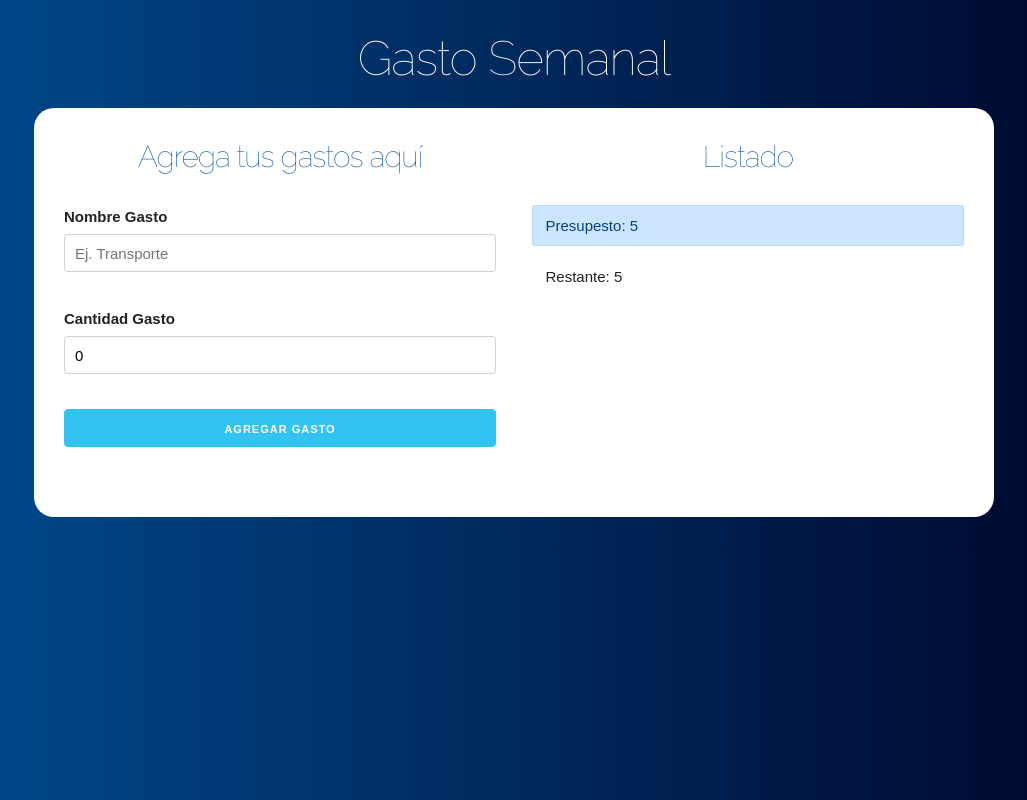
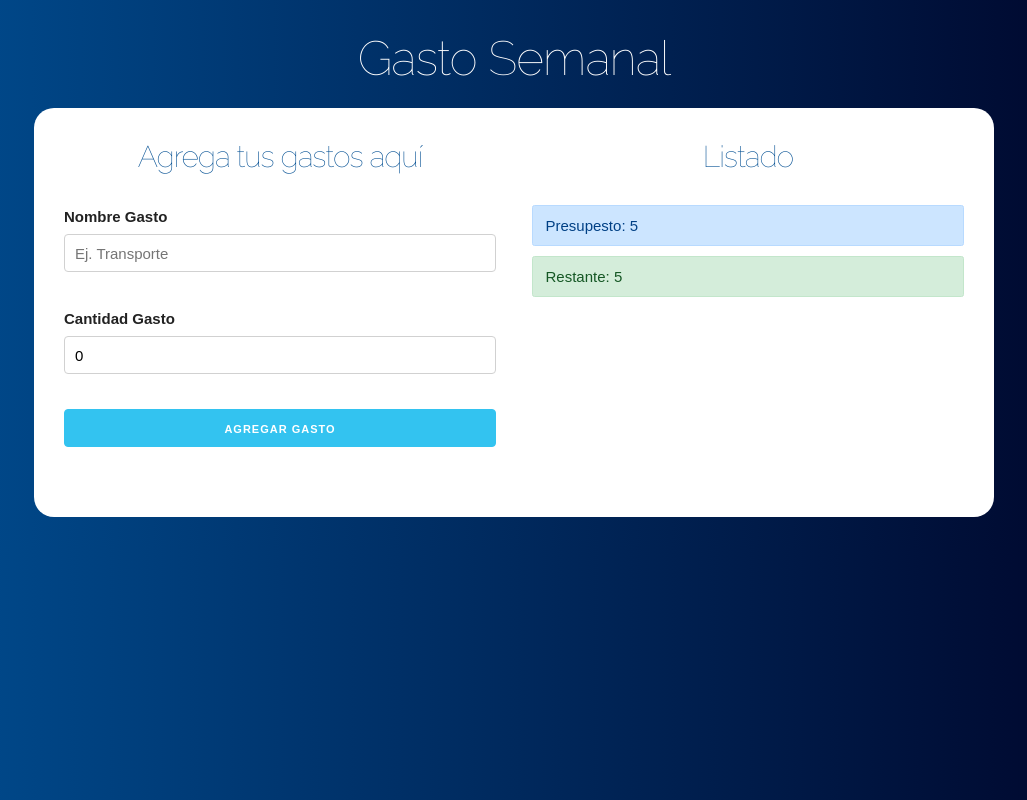
Before and after one commit to arielgarciadev/presupuestoReact, a React (Create React App) app: page / in a window 1280 px wide. Both pictures are taken after typing "5" into the empty fields and a click on the input "Definir Presupuesto". Shown: the whole page, without its empty margins (126-1153 px from the left). Built offline with nearby package versions, Linux system fonts and the light colour scheme.

Commit message:
Resta en el presupuesto y alerta de colores

```diff
--- a/src/App.js
+++ b/src/App.js
@@ -1,4 +1,4 @@
-import React,{useState} from 'react'
+import React,{useState, useEffect} from 'react'
 import Pregunta from './components/Pregunta'
 import Formulario from './components/Formulario'
 import Listado from './components/Listado'
@@ -11,14 +11,30 @@
   const [restante, guardarRestante] = useState(0);
   const [mortrarpregunta, actualizarPregunta] = useState(true);
   const [gastos, guardarGastos] = useState([]);
+  const [gasto, guardarGasto] = useState({});
+  const [creargasto, guardarCrearGasto] = useState(false);
 
-  // Cuando agregemos un nuevo gasto
-  const agregarNuevoGasto = gasto => {
-    guardarGastos([
-      ...gastos,
-      gasto
-    ])
-  }
+
+
+  // UseEffect que actualiza el restante
+  useEffect(() => {
+    if(creargasto) {
+
+      // Agrega gastos
+      guardarGastos([
+        ...gastos,
+        gasto
+      ])
+
+      // Resta del presupuesto actual
+      const presupuestoRestante = restante - gasto.cantidad;
+      guardarRestante(presupuestoRestante);
+
+      //Resetear a false
+      guardarCrearGasto(false);
+    }
+  }, [gasto, creargasto, gastos, restante])
+
 
   return (
     <div className="container">
@@ -39,7 +55,8 @@
               <div className="row">
                 <div className="one-half column">
                   <Formulario
-                  agregarNuevoGasto={agregarNuevoGasto}
+                  guardarGasto={guardarGasto}
+                  guardarCrearGasto={guardarCrearGasto}
                   />
                 </div>
                 <div className="one-half column">
--- a/src/components/ControlPresupuesto.js
+++ b/src/components/ControlPresupuesto.js
@@ -1,4 +1,5 @@
 import React, {Fragment} from 'react'
+import {revisarPresupuesto} from '../helpers'
 
 const ControlPresupuesto = ({presupuesto, restante}) => {
     return (
@@ -6,7 +7,7 @@
             <div className="alert alert-primary">
                 Presupesto: {presupuesto}
             </div>
-            <div className="alert">
+            <div className={revisarPresupuesto(presupuesto,restante)}>
                 Restante: {restante}
             </div>
         </Fragment>
--- a/src/components/Formulario.js
+++ b/src/components/Formulario.js
@@ -2,7 +2,7 @@
 import Error from './Error';
 import shortid from 'shortid';
 
-const Formulario = ({agregarNuevoGasto}) => {
+const Formulario = ({guardarGasto, guardarCrearGasto}) => {
 
     const [nombre, guardarNombre] = useState('');
     const [cantidad, guardarCantidad] = useState(0);
@@ -27,7 +27,8 @@
             id: shortid.generate()
         }
         // Pasar el gasto al componente principal
-        agregarNuevoGasto(gasto);
+        guardarGasto(gasto);
+        guardarCrearGasto(true);
         // Resetear el Form
         guardarNombre('');
         guardarCantidad(0);
--- /dev/null
+++ b/src/helpers.js
@@ -0,0 +1,13 @@
+export const revisarPresupuesto = (presupuesto, restante) => {
+    let clase;
+
+    if( ( presupuesto / 4 ) > restante) {
+        clase='alert alert-danger'
+    } else if( ( presupuesto / 2 ) > restante) {
+        clase='alert alert-warning'
+    } else {
+        clase='alert alert-success'
+    }
+
+    return clase;
+}
```
